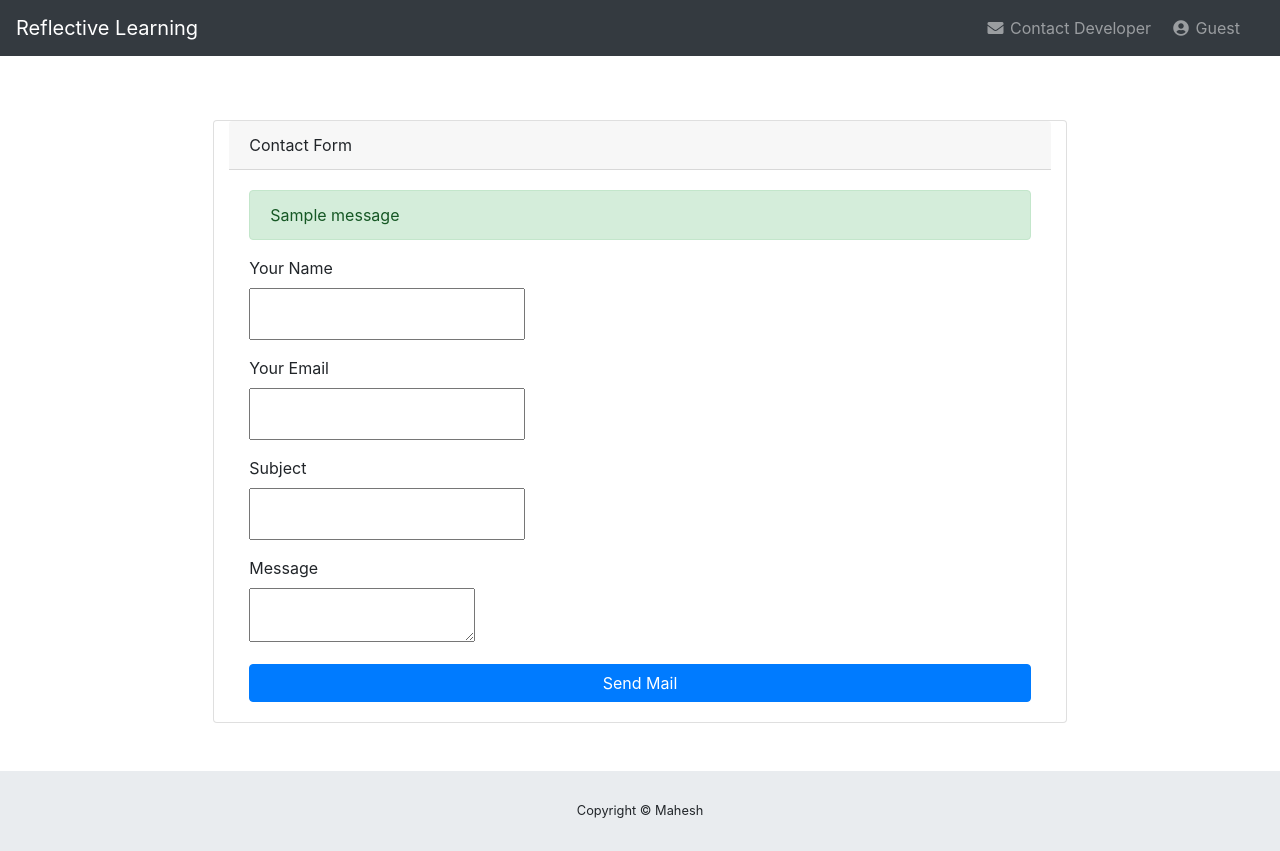
After one commit to ThapaMahesh/reflectiveLearning, a Django app: template pages/templates/pages/email.html in a window 1280 px wide. The commit adds this page. Run offline with Django 3.2, Linux system fonts and the light colour scheme; the template is opened without the code that fills it, so the values that code supplies are empty, except form fields; tables that the repository leaves empty hold one stand-in row (values such as "Sample post"); one stand-in notice (Sample message) is shown; form fields are guessed from the names that the template uses; some libraries are stand-ins or nearby versions.

Commit message:
contact developer

```diff
--- /dev/null
+++ b/pages/templates/pages/email.html
@@ -0,0 +1,85 @@
+{% extends 'default.html' %}
+
+{% load static %}
+{% block css %}
+
+{% endblock %}
+
+{% block content %}
+<div class="row">
+  <div class="card col-md-8 mx-auto mt-5">
+        <div class="card-header">Contact Form</div>
+        <div class="card-body">
+          {% if messages %}
+            {% for message in messages %}
+              {% if message.tags == "success" %}
+              <p class="alert alert-success">{{ message }}</p>
+              {% else %}
+              <p class="alert alert-danger">{{ message }}</p>
+              {% endif %}
+            {% endfor %}
+          {% endif %}
+          {% if form.non_field_errors %}
+            <div class="alert alert-danger">
+              <p>{{ form.non_field_errors.as_text }}</p>
+          </div>
+          {% endif %}
+          <form method="post">
+            {% csrf_token %}
+            <div class="form-group">
+              <label>Your Name</label>
+              <div class="form-label-group">
+                {{ form.name }}
+                <br/>
+                {% if form.name.errors %}
+                <p class="alert alert-danger">{{ form.name.errors.as_text }}</p>
+                {% endif %}
+              </div>
+            </div>
+            <div class="form-group">
+              <label>Your Email</label>
+              <div class="form-label-group">
+                {{ form.email }}
+                <br/>
+                {% if form.email.errors %}
+                <p class="alert alert-danger">{{ form.email.errors.as_text }}</p>
+                {% endif %}
+              </div>
+            </div>
+            <div class="form-group">
+              <label>Subject</label>
+              <div class="form-label-group">
+                {{ form.subject }}
+                <br/>
+                {% if form.subject.errors %}
+                <p class="alert alert-danger">{{ form.subject.errors.as_text }}</p>
+                {% endif %}
+              </div>
+            </div>
+            <div class="form-group">
+              <label>Message</label>
+              <div class="form-label-group">
+                {{ form.message }}
+                <br/>
+                {% if form.message.errors %}
+                <p class="alert alert-danger">{{ form.message.errors.as_text }}</p>
+                {% endif %}
+              </div>
+            </div>
+            <button type="submit" class="btn btn-primary btn-block">Send Mail</button>
+            <!-- <a class="btn btn-primary btn-block" href="index.html">Login</a> -->
+          </form>
+        </div>
+      </div>
+</div>
+<br>
+<br>
+{% endblock %}
+
+{% block js %}
+<script type="text/javascript">
+      $(document).ready(function(){
+
+      });
+    </script>
+{% endblock %}
--- a/pages/urls.py
+++ b/pages/urls.py
@@ -6,4 +6,5 @@ urlpatterns = [
 	path('', views.home, name="home"),
 	path('dashboard', views.index, name='dashboard'),
 	path('myreflections', views.reflections, name='myreflections'),
+	path('contact-developer', views.send_email, name='email'),
 ]
--- a/reflections/templates/reflections/view-reflection.html
+++ b/reflections/templates/reflections/view-reflection.html
@@ -280,7 +280,9 @@
                   <div class="form-group">
                     <div class="form-row">
                       <div class="col-md-12">
-                        <label><h3>Your Feedback</h3></label>
+                        <label><h3>Your Feedback
+                          <i class="fas fa-info-circle" data-toggle="tooltip" data-placement="top" title="Provide constructive and useful feedback. Try to provide suggestion and reasoning for the feedback. For eg. 'I don't think this is best approach.....because..."></i>
+                          </h3></label>
                         <div class="form-label-group">
                           {{ discussionForm.feedback }}
                         </div>
--- a/templates/default.html
+++ b/templates/default.html
@@ -10,7 +10,7 @@
     <meta name="description" content="">
     <meta name="author" content="">
 
-    <title>SB Admin - Dashboard</title>
+    <title>Reflective Learning</title>
 
     <!-- Bootstrap core CSS-->
     <link href="{% static 'css/bootstrap.css' %}" rel="stylesheet">
@@ -43,6 +43,11 @@
 
       <!-- Navbar -->
       <ul class="navbar-nav ml-auto mr-0 mr-md-3 my-2 my-md-0">
+        <li class="nav-item dropdown no-arrow mx-1">
+          <a class="nav-link dropdown-toggle" href="{% url 'email' %}" id="messagesDropdown" role="button">
+            <i class="fas fa-envelope fa-fw"></i> Contact Developer
+          </a>
+        </li>
         <li class="nav-item dropdown no-arrow">
           <a class="nav-link dropdown-toggle" href="#" id="userDropdown" role="button" data-toggle="dropdown" aria-haspopup="true" aria-expanded="false">
             <i class="fas fa-user-circle fa-fw"></i> {% if user.is_authenticated %}{{ user.first_name }}{% else %} Guest {% endif %}
@@ -90,7 +95,7 @@
         <footer class="sticky-footer">
           <div class="container my-auto">
             <div class="copyright text-center my-auto">
-              <span>Copyright © Your Website 2018</span>
+              <span>Copyright © Mahesh</span>
             </div>
           </div>
         </footer>
```
Also changed, not shown: pages/forms.py (added, +7 -0 lines), pages/views.py (+25 -8 lines), thesis_prj/settings.py (+9 -1 lines).
